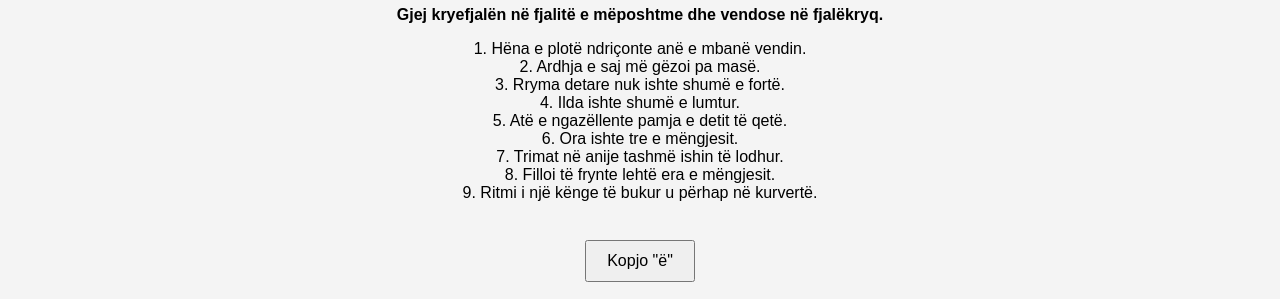
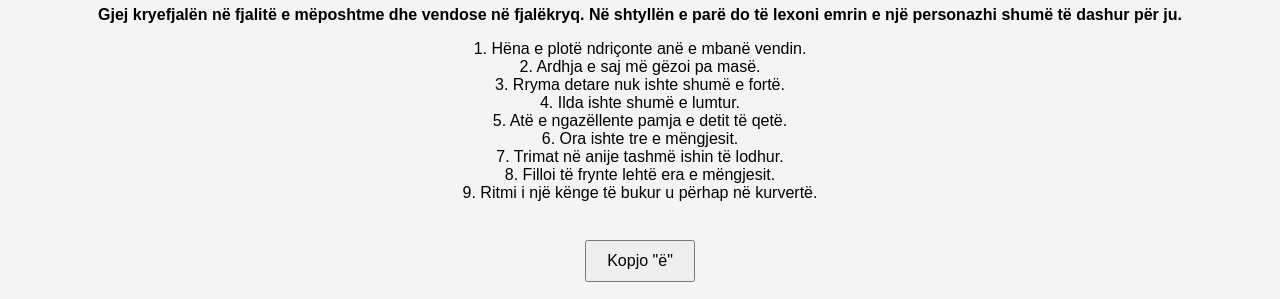
Before and after one commit to mikail-L/gjuha-ne-loje-kushtrimi-i-lirise, a plain HTML site: page pages/fjalekryq 3.html in a window 1280 px wide. Shown: the part 61-360 px from the top of the page. Drawn offline with Linux system fonts and the light colour scheme.

Commit message:
Update fjalekryq 3.html

```diff
--- a/pages/fjalekryq 3.html
+++ b/pages/fjalekryq 3.html
@@ -78,7 +78,7 @@
 
 <h1>🧩 Fjalëkryq</h1>
 
-<p><b>Gjej kryefjalën në fjalitë e mëposhtme dhe vendose në fjalëkryq.</b></p>
+<p><b>Gjej kryefjalën në fjalitë e mëposhtme dhe vendose në fjalëkryq. Në shtyllën e parë do të lexoni emrin e një personazhi shumë të dashur për ju.</b></p>
 1. Hëna e plotë ndriçonte anë e mbanë vendin.<br>
 2. Ardhja e saj më gëzoi pa masë.<br>
 3. Rryma detare nuk ishte shumë e fortë.<br>
```
